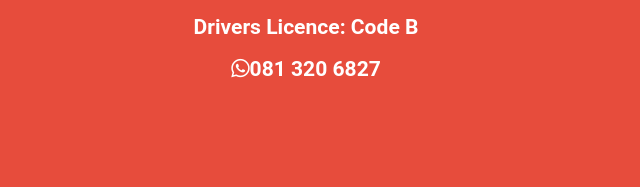
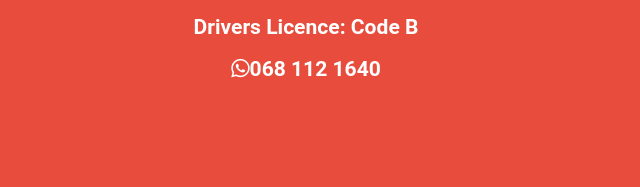
Before and after one commit to nathangiose/Portfolio_FE, a plain HTML site: page Index.html in a window 1280 px wide. Shown: the part 1431-1618 px from the top of the page, 334-974 px from the left. Drawn offline with Linux system fonts and the light colour scheme; a script that the page names is missing.

Commit message:
changed contact

```diff
--- a/Index.html
+++ b/Index.html
@@ -51,7 +51,7 @@
         <p><i class="fas fa-envelope"></i>nathangiose@gmail.com    |<i class="fas fa-phone-alt"></i> +27813206827  | <i class="fas fa-link"></i> nathangiose.netlify.com</p><br>
 
         <p><h3>Full Name: Nathan John Giose</h3></p> <p><h3><b>Born:</b> 05 February 1999</h3></p> <p><h3><b>Drivers Licence:</b> Code B</h3></p>
-        <p><h3><i class="fab fa-whatsapp"></i>081 320 6827</h3></p> <p><h3></h3></p>
+        <p><h3><i class="fab fa-whatsapp"></i>068 112 1640</h3></p> <p><h3></h3></p>
     </div>
         </div>
       </div>
```
